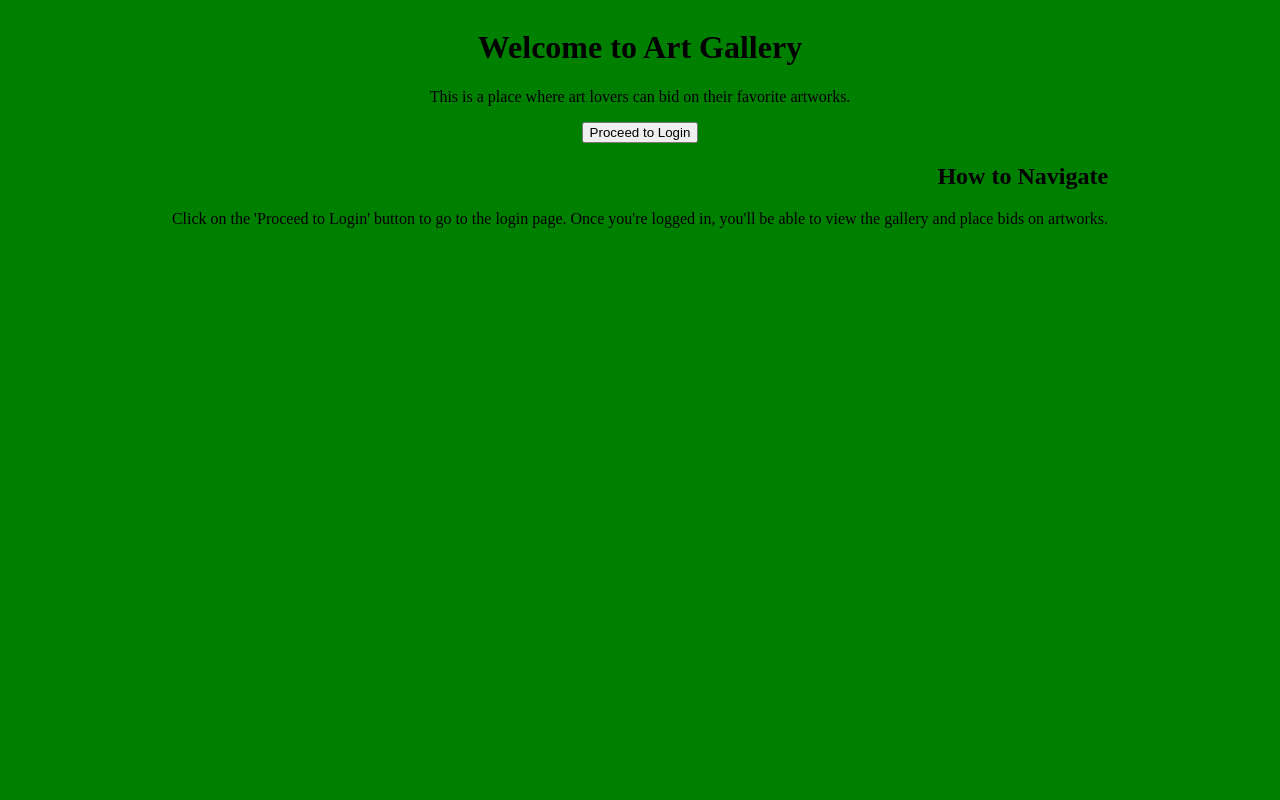
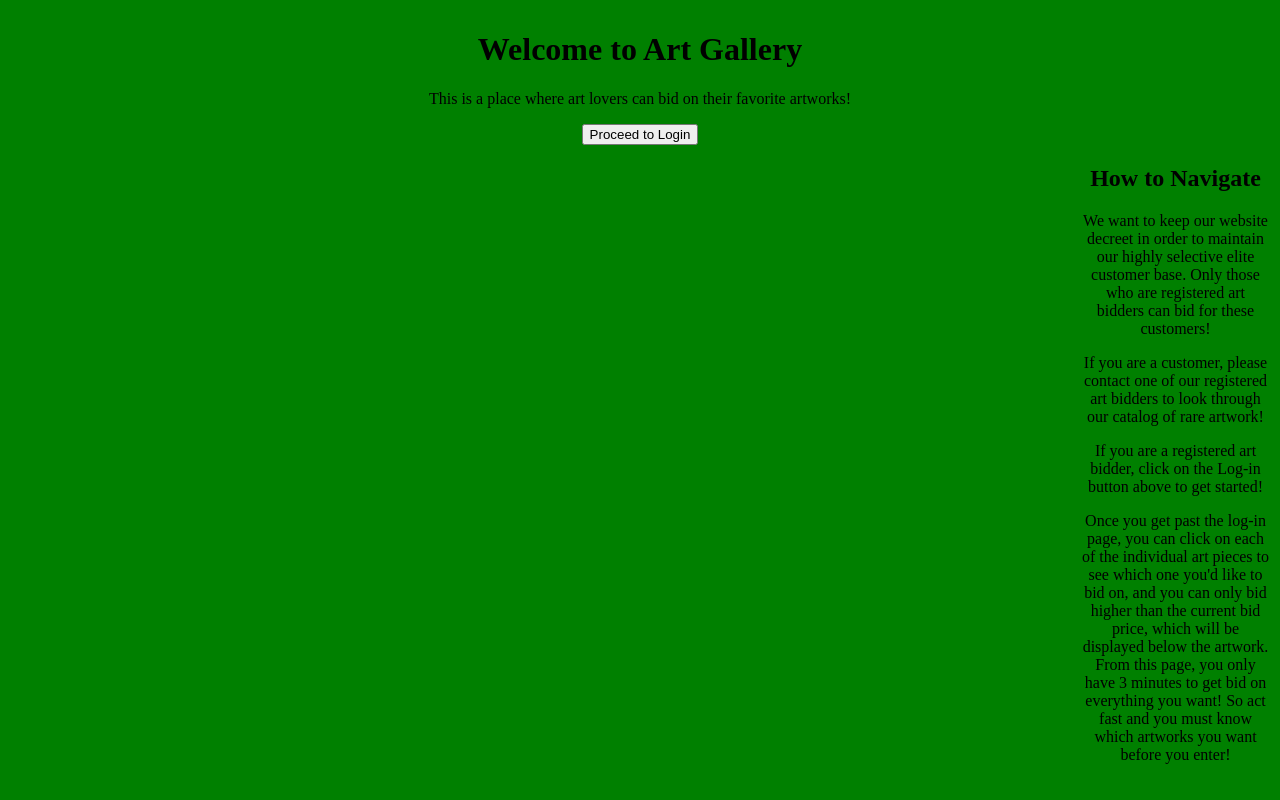
Before and after one commit to aileen7ch/antiux, a PHP site: page / in a window 1280 px wide. Run offline with PHP 8.4, Linux system fonts and the light colour scheme.

```diff
--- a/index.html
+++ b/index.html
@@ -15,13 +15,16 @@
     <div id="introPage">
         <div class="content">
             <h1>Welcome to Art Gallery</h1>
-            <p>This is a place where art lovers can bid on their favorite artworks.</p>
+            <p>This is a place where art lovers can bid on their favorite artworks!</p>
             <button id="proceedToLogin">Proceed to Login</button>
         </div>
 
         <div class="sidebar">
             <h2>How to Navigate</h2>
-            <p>Click on the 'Proceed to Login' button to go to the login page. Once you're logged in, you'll be able to view the gallery and place bids on artworks.</p>
+            <p>We want to keep our website decreet in order to maintain our highly selective elite customer base. Only those who are registered art bidders can bid for these customers!</p>
+            <p>If you are a customer, please contact one of our registered art bidders to look through our catalog of rare artwork!</p>
+            <p>If you are a registered art bidder, click on the Log-in button above to get started!</p>
+            <p>Once you get past the log-in page, you can click on each of the individual art pieces to see which one you'd like to bid on, and you can only bid higher than the current bid price, which will be displayed below the artwork. From this page, you only have 3 minutes to get bid on everything you want! So act fast and you must know which artworks you want before you enter!</p>
         </div>
     </div>
 
--- a/styles.css
+++ b/styles.css
@@ -1,37 +1,48 @@
 h1 {
     text-align: center;
 }
+
 body {
     display: flex;
-    justify-content: space-around;
+    justify-content: flex-end;
     background-color: green;
+    margin: 10px;
 }
+
 .content {
     text-align: center;
 }
+
 .sidebar {
-    text-align: right;
+    width: 15%;
+    text-align: center;
+    margin-left: auto;
 }
+
 .gallery {
     display: flex;
     flex-wrap: wrap;
     justify-content: space-around;
     background-color: green;
 }
+
 .artwork {
     margin: 10px;
     border: 2px solid black;
     padding: 10px;
 }
+
 .timer-section {
     bottom: 20px;
     right: 20px;
     text-align: right;
 }
+
 #timer, #warningMessage {
     display: inline-block;
     margin-bottom: 10px;
 }
+
 #instructionsLink {
     font-size: 14px;
     text-align: center;
```
